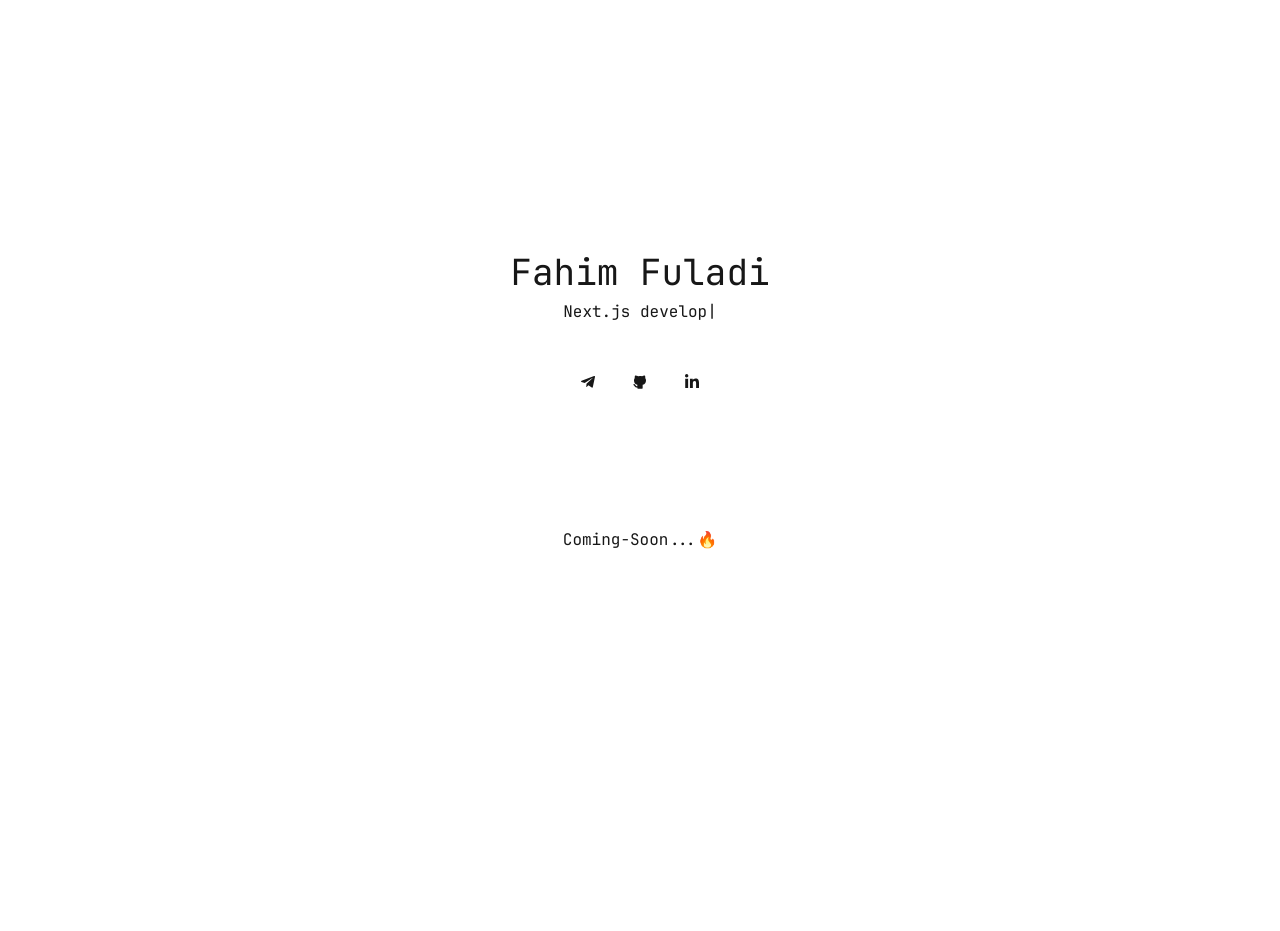
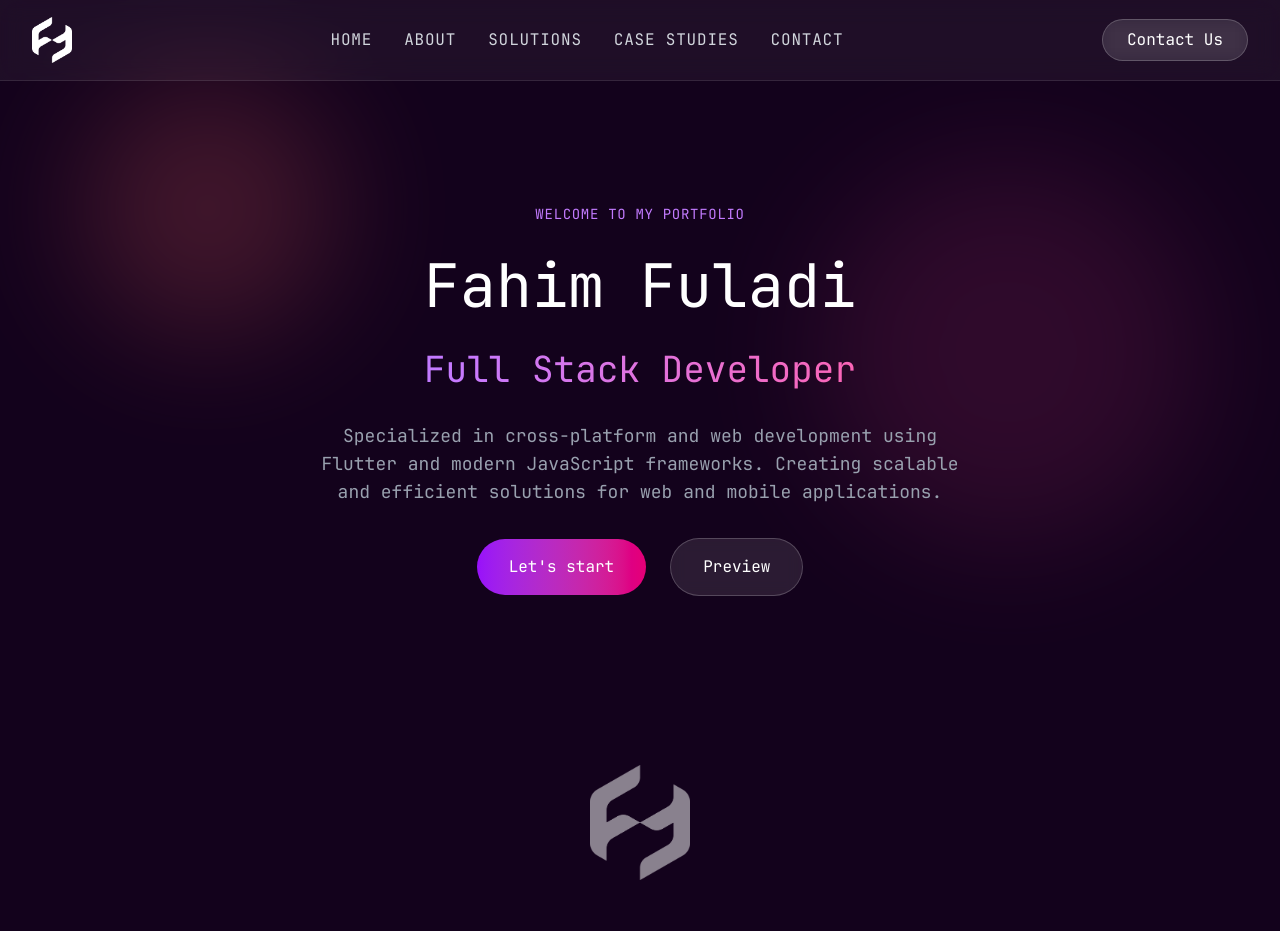
Before and after one commit to fahim-fuladi/nextjs--personal-web-page, a Next.js app: page / in a window 1280 px wide. Shown: the top 931 px of the page. Before the commit the page ends 800 px from the top, so only its background shows below. Built offline with nearby package versions, Linux system fonts and the light colour scheme.

Commit message:
feat: add animated background and update animations

```diff
--- a/app/globals.css
+++ b/app/globals.css
@@ -21,9 +21,15 @@
   font-family: 'jet-light';
   src: url('/fonts/JETBRAINSMONO-light.TTF');
 }
+
 @font-face {
   font-family: 'jet-bold';
   src: url('/fonts/JETBRAINSMONO-bold.TTF');
+}
+
+@font-face {
+  font-family: 'jet-extra';
+  src: url('/fonts/JETBRAINSMONO-extra.TTF');
 }
 
 body {
--- a/app/page.tsx
+++ b/app/page.tsx
@@ -1,34 +1,185 @@
+
 import Link from "next/link";
-import TypingComponent from "./components/typingComponent"
-import { FaTelegramPlane, FaLinkedinIn } from "react-icons/fa";
-import { TbBrandGithubFilled } from "react-icons/tb";
+import { FaTelegramPlane, FaLinkedinIn, FaGithub } from "react-icons/fa";
+import Image from "next/image";
 
 export default function Home() {
   return (
-    <div className="flex flex-col items-center content-center py-30">
-      <img src="/logo.png" alt="logo" width={100} />
-      <h1 className="text-4xl pt-4 pb-2 font-[jet-bold]">
-        Fahim Fuladi
-      </h1>
-      <div>
-        <TypingComponent />
-      </div>
-      <div className="flex gap-4 p-10">
-        <Link href={"https://t.me/fahimfooladi"}>
-          <FaTelegramPlane className="m-2.5" />
-        </Link>
-        <Link href={"https://github.com/fahim-fuladi"}>
-          <TbBrandGithubFilled className="m-2.5" />
-        </Link>
-        <Link href={"https://www.linkedin.com/in/fahimfuladi/"}>
-          <FaLinkedinIn className="m-2.5" />
-        </Link>
+    <main className="min-h-screen bg-[#13021C] overflow-hidden relative">
+      {/* Floating Elements */}
+      <div className="absolute inset-0 overflow-hidden">
+        {/* Animated Gradient Orbs */}
+        <div className="absolute top-20 left-20 w-64 h-64 rounded-full bg-[#FF6B6B] opacity-20 blur-3xl animate-pulse-slow"></div>
+        <div className="absolute top-40 right-20 w-96 h-96 rounded-full bg-[#9F2B68] opacity-20 blur-3xl animate-pulse-slow" style={{ animationDelay: '1s' }}></div>
+        <div className="absolute bottom-20 left-1/3 w-72 h-72 rounded-full bg-[#8A2BE2] opacity-20 blur-3xl animate-pulse-slow" style={{ animationDelay: '2s' }}></div>
       </div>
 
-      <span className="font-[jet-light] mt-22">
-        Coming-Soon...🔥
-      </span>
+      {/* Navigation Bar with Glass Effect */}
+      <nav className="fixed top-0 left-0 right-0 bg-white/5 backdrop-blur-md border-b border-white/10 z-50">
+        <div className="max-w-7xl mx-auto px-4 sm:px-6 lg:px-8">
+          <div className="flex items-center justify-between h-20">
+            <div className="flex items-center">
+              <Image
+                src="/logo.png"
+                alt="Logo"
+                width={40}
+                height={40}
+                className="object-contain animate-float"
+              />
+            </div>
+            <div className="hidden md:flex items-center space-x-8">
+              {['HOME', 'ABOUT', 'SOLUTIONS', 'CASE STUDIES', 'CONTACT'].map((item, index) => (
+                <Link
+                  key={item}
+                  href={`#${item.toLowerCase().replace(' ', '-')}`}
+                  className="text-gray-300 hover:text-white transition-colors duration-300 font-[jet-light] tracking-wider"
+                  style={{ animationDelay: `${index * 0.1}s` }}
+                >
+                  {item}
+                </Link>
+              ))}
+            </div>
+            <button className="px-6 py-2 rounded-full bg-white/10 text-white backdrop-blur-sm border border-white/20 hover:bg-white/20 transition duration-300 font-[jet-light]">
+              Contact Us
+            </button>
+          </div>
+        </div>
+      </nav>
 
-    </div>
+      {/* Hero Section */}
+      <section className="relative min-h-screen flex items-center justify-center px-4 sm:px-6 lg:px-8" id="home">
+        <div className="max-w-6xl mx-auto text-center relative z-10">
+          <div className="space-y-6">
+            <p className="text-purple-400 text-sm uppercase tracking-wider animate-slide-in font-[jet-light]">
+              WELCOME TO MY PORTFOLIO
+            </p>
+            <h1 className="text-5xl md:text-6xl font-[jet-extra] text-white leading-tight animate-slide-in" style={{ animationDelay: '0.2s' }}>
+              Fahim Fuladi<br />
+              <span className="text-2xl md:text-4xl bg-clip-text text-transparent bg-gradient-to-r from-purple-400 to-pink-400">Full Stack Developer</span>
+            </h1>
+            <p className="text-gray-400 max-w-2xl mx-auto text-sm md:text-lg animate-slide-in font-[jet-light]" style={{ animationDelay: '0.4s' }}>
+              Specialized in cross-platform and web development using Flutter and modern JavaScript frameworks.
+              Creating scalable and efficient solutions for web and mobile applications.
+            </p>
+
+            {/* Tech Stack Icons */}
+            {/* <div className="flex justify-center gap-8 my-8">
+              <div className="flex flex-col items-center space-y-2">
+                <img src="/flutter.svg" alt="Flutter" className="w-8 h-8" />
+                <span className="text-gray-400 text-sm font-[jet-light]">Flutter</span>
+              </div>
+              <div className="flex flex-col items-center space-y-2">
+                <img src="/nextjs.svg" alt="Next.js" className="w-8 h-8" />
+                <span className="text-gray-400 text-sm font-[jet-light]">Next.js</span>
+              </div>
+              <div className="flex flex-col items-center space-y-2">
+                <img src="/nestjs.svg" alt="Nest.js" className="w-8 h-8" />
+                <span className="text-gray-400 text-sm font-[jet-light]">Nest.js</span>
+              </div>
+              <div className="flex flex-col items-center space-y-2">
+                <img src="/express.svg" alt="Express.js" className="w-8 h-8" />
+                <span className="text-gray-400 text-sm font-[jet-light]">Express.js</span>
+              </div>
+            </div> */}
+
+            {/* Animated CTA Buttons */}
+            <div className="flex flex-col sm:flex-row items-center justify-center gap-4 sm:gap-6 mt-8 animate-fade-in" style={{ animationDelay: '0.6s' }}>
+              <button className="px-8 py-4 rounded-full bg-gradient-to-r from-purple-600 to-pink-600 text-white font-[jet-light] hover:opacity-90 transition duration-300 animate-float">
+                Let's start
+              </button>
+              <button className="px-8 py-4 rounded-full bg-white/10 text-white backdrop-blur-sm border border-white/20 hover:bg-white/20 transition duration-300 font-[jet-light]">
+                Preview
+              </button>
+            </div>
+          </div>
+        </div>
+
+        {/* Floating Logo */}
+        <div className="absolute -bottom-20 left-1/2 transform -translate-x-1/2 animate-float">
+          <Image
+            src="/logo.png"
+            alt="Logo"
+            width={100}
+            height={100}
+            className="opacity-50"
+          />
+        </div>
+      </section>
+
+      {/* Skills Section with Animated Cards */}
+      <section className="relative py-32 px-4 sm:px-6 lg:px-8" id="solutions">
+        <div className="max-w-7xl mx-auto">
+          <div className="text-center mb-16 animate-fade-in">
+            <h2 className="text-3xl md:text-4xl font-[jet-bold] text-white mb-4">Technical Expertise</h2>
+            <p className="text-purple-400 font-[jet-light]">Full Stack Development with Modern Technologies</p>
+          </div>
+
+          <div className="grid grid-cols-1 md:grid-cols-3 gap-8">
+            {/* Mobile Development */}
+            <div className="p-8 rounded-2xl bg-white/5 backdrop-blur-sm border border-white/10 hover:border-purple-500/50 transition duration-300 transform hover:-translate-y-2 animate-fade-in">
+              <h3 className="text-xl font-[jet-bold] text-white mb-4">Mobile Development</h3>
+              <ul className="text-gray-400 space-y-2 font-[jet-light]">
+                <li>Flutter & Dart</li>
+                <li>Cross-Platform Development</li>
+                <li>Native Integration</li>
+                <li>Mobile UI/UX Design</li>
+              </ul>
+            </div>
+
+            {/* Frontend Development */}
+            <div className="p-8 rounded-2xl bg-white/5 backdrop-blur-sm border border-white/10 hover:border-purple-500/50 transition duration-300 transform hover:-translate-y-2 animate-fade-in">
+              <h3 className="text-xl font-[jet-bold] text-white mb-4">Frontend Development</h3>
+              <ul className="text-gray-400 space-y-2 font-[jet-light]">
+                <li>Next.js & React</li>
+                <li>TypeScript</li>
+                <li>Responsive Design</li>
+                <li>Modern UI Frameworks</li>
+              </ul>
+            </div>
+
+            {/* Backend Development */}
+            <div className="p-8 rounded-2xl bg-white/5 backdrop-blur-sm border border-white/10 hover:border-purple-500/50 transition duration-300 transform hover:-translate-y-2 animate-fade-in">
+              <h3 className="text-xl font-[jet-bold] text-white mb-4">Backend Development</h3>
+              <ul className="text-gray-400 space-y-2 font-[jet-light]">
+                <li>Nest.js & Express.js</li>
+                <li>RESTful APIs</li>
+                <li>Database Design</li>
+                <li>Server Architecture</li>
+              </ul>
+            </div>
+          </div>
+        </div>
+      </section>
+
+      {/* Contact Section with Animated Elements */}
+      <section className="relative py-32 px-4 sm:px-6 lg:px-8" id="contact">
+        <div className="max-w-4xl mx-auto text-center">
+          <h2 className="text-3xl md:text-4xl font-[jet-bold] text-white mb-8 animate-fade-in">Let's Connect</h2>
+          <p className="text-gray-400 mb-12 font-[jet-light] animate-fade-in" style={{ animationDelay: '0.2s' }}>
+            Looking for a full-stack developer who can handle both mobile and web development?
+            Let's discuss how I can help bring your ideas to life.
+          </p>
+          <div className="flex justify-center gap-6">
+            {[
+              { href: "https://github.com/fahim-fuladi", icon: FaGithub },
+              { href: "https://t.me/fahimfooladi", icon: FaTelegramPlane },
+              { href: "https://www.linkedin.com/in/fahimfuladi/", icon: FaLinkedinIn }
+            ].map((social, index) => (
+              <Link
+                key={social.href}
+                href={social.href}
+                target="_blank"
+                className="group animate-fade-in"
+                style={{ animationDelay: `${0.4 + index * 0.2}s` }}
+              >
+                <div className="p-4 rounded-full bg-white/5 hover:bg-white/10 backdrop-blur-sm border border-white/10 transition duration-300 transform hover:-translate-y-1">
+                  <social.icon className="text-2xl text-white" />
+                </div>
+              </Link>
+            ))}
+          </div>
+        </div>
+      </section>
+    </main>
   );
 }
--- a/package.json
+++ b/package.json
@@ -9,6 +9,9 @@
     "lint": "next lint"
   },
   "dependencies": {
+    "@tsparticles/engine": "^3.8.1",
+    "@tsparticles/react": "^3.0.0",
+    "framer-motion": "^12.6.2",
     "next": "15.2.2",
     "react": "^19.0.0",
     "react-dom": "^19.0.0",
```
Also changed, not shown: public/fonts/JETBRAINSMONO-extra.TTF (added), 1 other file (tests, documents, lock files or other folders).
